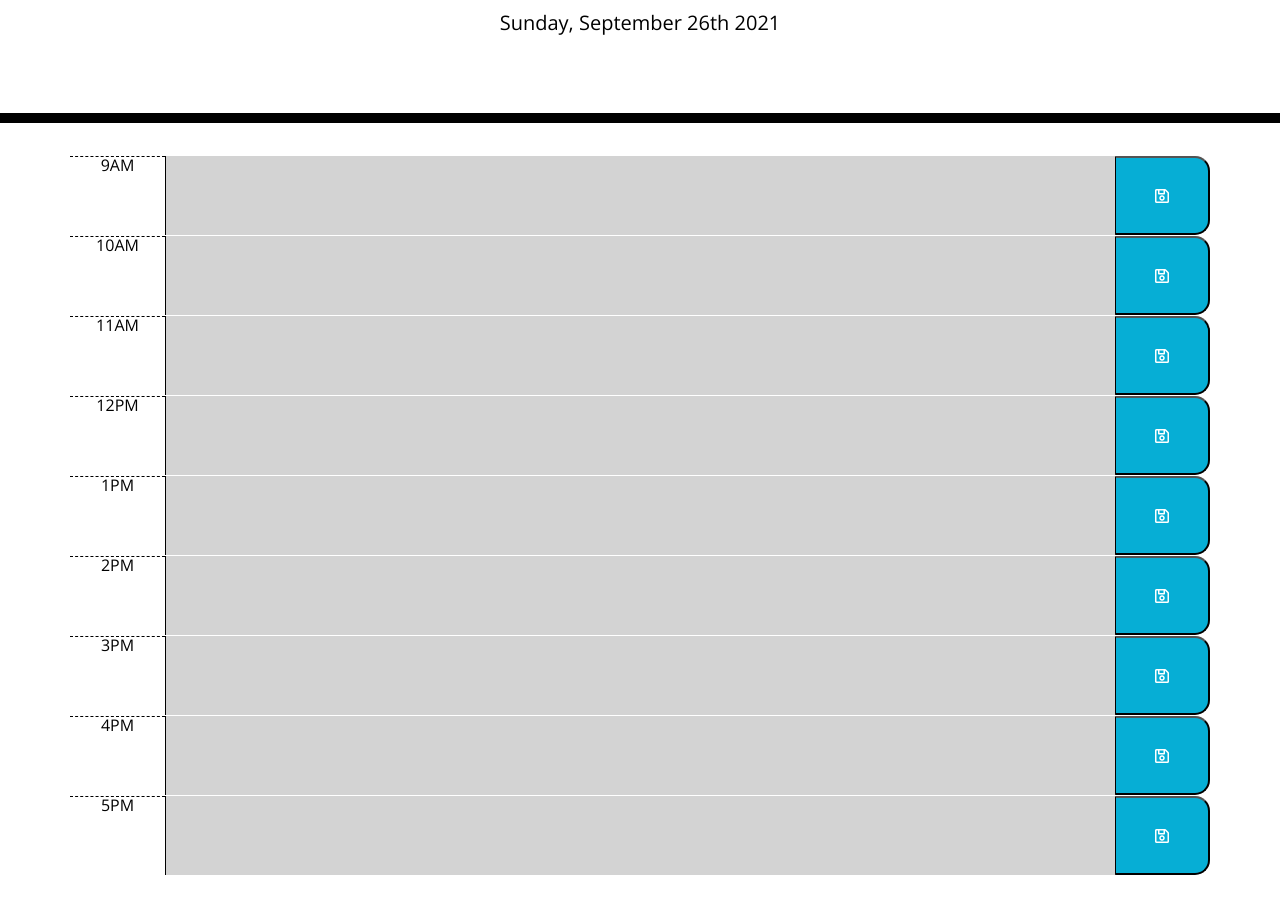
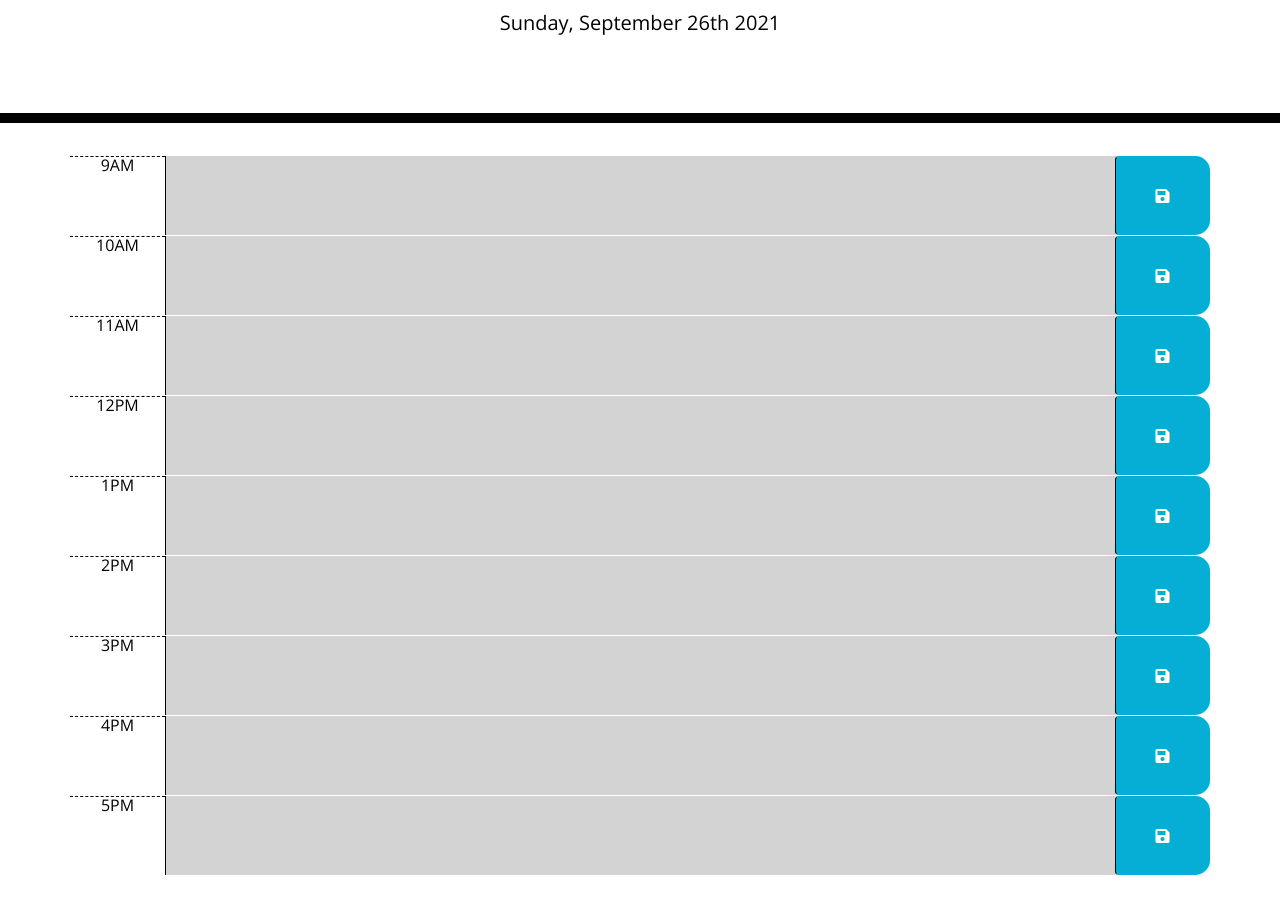
Before and after one commit to eeleelksm/eeleeksm.challenge5, a plain HTML site: page index.html in a window 1280 px wide. Shown: the part 181-1094 px from the top of the page. Drawn offline with nearby package versions, Linux system fonts and the light colour scheme.

Commit message:
updated save button

```diff
--- a/index.html
+++ b/index.html
@@ -28,63 +28,62 @@
       <p class="lead">A simple calendar app for scheduling your work day</p>
       <p id="currentDay" class="lead"></p>
     </header>
+
     <div class="container">
-
+      <!-- Timeblocks -->
       <div id="9-hour" class="row time-block">
         <div class="col-md-1 hour">9AM</div>
         <textarea class="col-md-10 description"></textarea>
-        <button class="col-md-1 saveBtn"><i class="far fa-save"></i></button>
+        <button class="col-md-1 saveBtn btn"><i class="fas fa-save"></i></button>
       </div>
 
       <div id="10-hour" class="row time-block">
         <div class="col-md-1 hour">10AM</div>
         <textarea class="col-md-10 description"></textarea>
-        <button class="col-md-1 saveBtn"><i class="far fa-save"></i></button>
+        <button class="col-md-1 saveBtn btn"><i class="fas fa-save"></i></button>
       </div>
 
       <div id="11-hour" class="row time-block">
         <div class="col-md-1 hour">11AM</div>
         <textarea class="col-md-10 description"></textarea>
-        <button class="col-md-1 saveBtn"><i class="far fa-save"></i></button>
+        <button class="col-md-1 saveBtn btn"><i class="fas fa-save"></i></button>
       </div>
 
       <div id="12-hour" class="row time-block">
         <div class="col-md-1 hour">12PM</div>
         <textarea class="col-md-10 description"></textarea>
-        <button class="col-md-1 saveBtn"><i class="far fa-save"></i></button>
+        <button class="col-md-1 saveBtn btn"><i class="fas fa-save"></i></button>
       </div>
 
       <div id="13-hour" class="row time-block">
         <div class="col-md-1 hour">1PM</div>
         <textarea class="col-md-10 description"></textarea>
-        <button class="col-md-1 saveBtn"><i class="far fa-save"></i></button>
+        <button class="col-md-1 saveBtn btn"><i class="fas fa-save"></i></button>
       </div>
 
       <div id="14-hour" class="row time-block">
         <div class="col-md-1 hour">2PM</div>
         <textarea class="col-md-10 description"></textarea>
-        <button class="col-md-1 saveBtn"><i class="far fa-save"></i></button>
+        <button class="col-md-1 saveBtn btn"><i class="fas fa-save"></i></button>
       </div>
 
       <div id="15-hour" class="row time-block">
         <div class="col-md-1 hour">3PM</div>
         <textarea class="col-md-10 description"></textarea>
-        <button class="col-md-1 saveBtn"><i class="far fa-save"></i></button>
+        <button class="col-md-1 saveBtn btn"><i class="fas fa-save"></i></button>
       </div>
 
       <div id="16-hour" class="row time-block">
         <div class="col-md-1 hour">4PM</div>
         <textarea class="col-md-10 description"></textarea>
-        <button class="col-md-1 saveBtn"><i class="far fa-save"></i></button>
+        <button class="col-md-1 saveBtn btn"><i class="fas fa-save"></i></button>
       </div>
 
       <div id="17-hour" class="row time-block mb-5">
         <div class="col-md-1 hour">5PM</div>
         <textarea class="col-md-10 description"></textarea>
-        <button class="col-md-1 saveBtn"><i class="far fa-save"></i></button>
+        <button class="col-md-1 saveBtn btn"><i class="fas fa-save"></i></button>
       </div>
-
-
     </div>
 
     <script src="https://code.jquery.com/jquery-3.4.1.min.js"></script>
```
